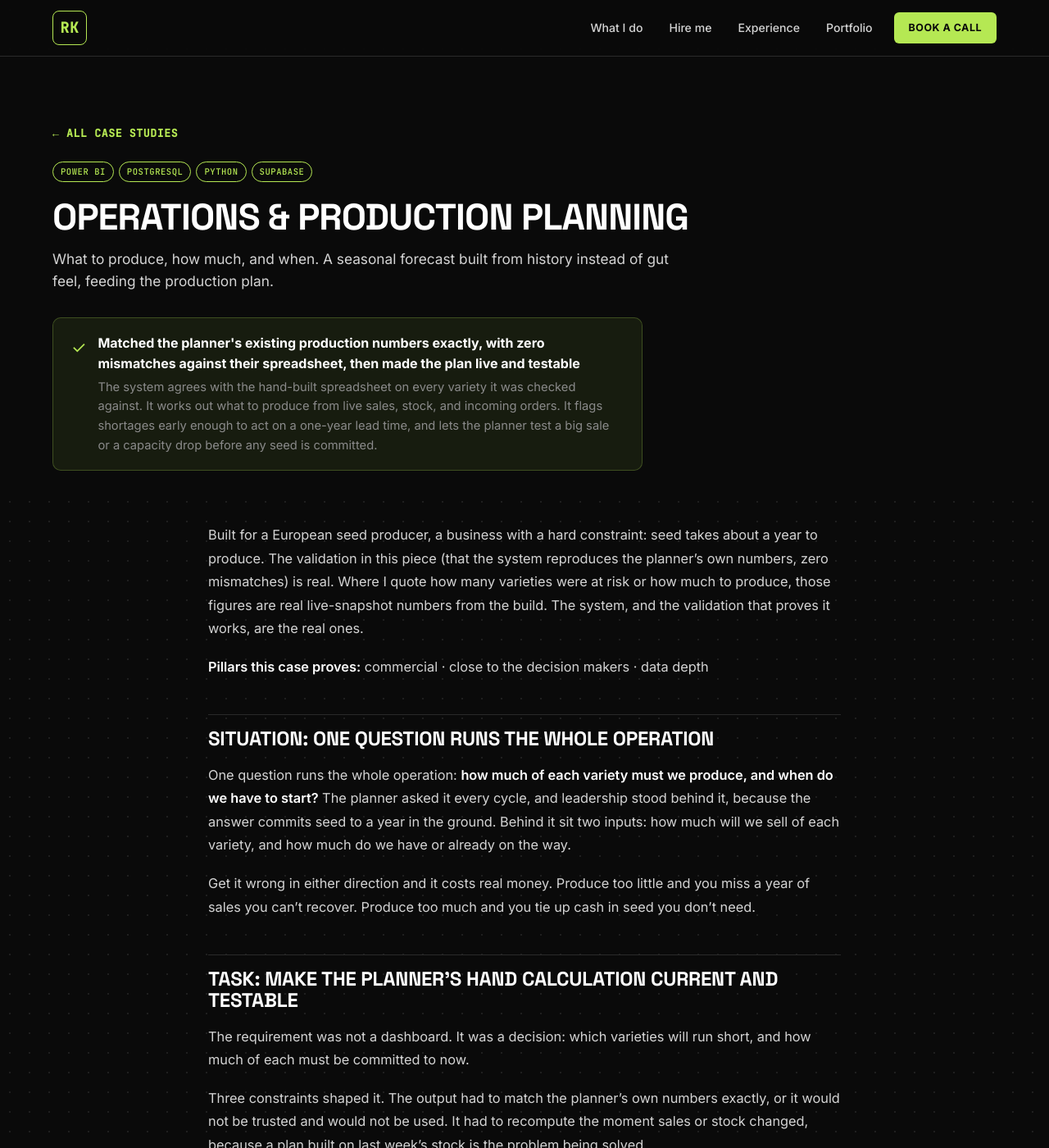
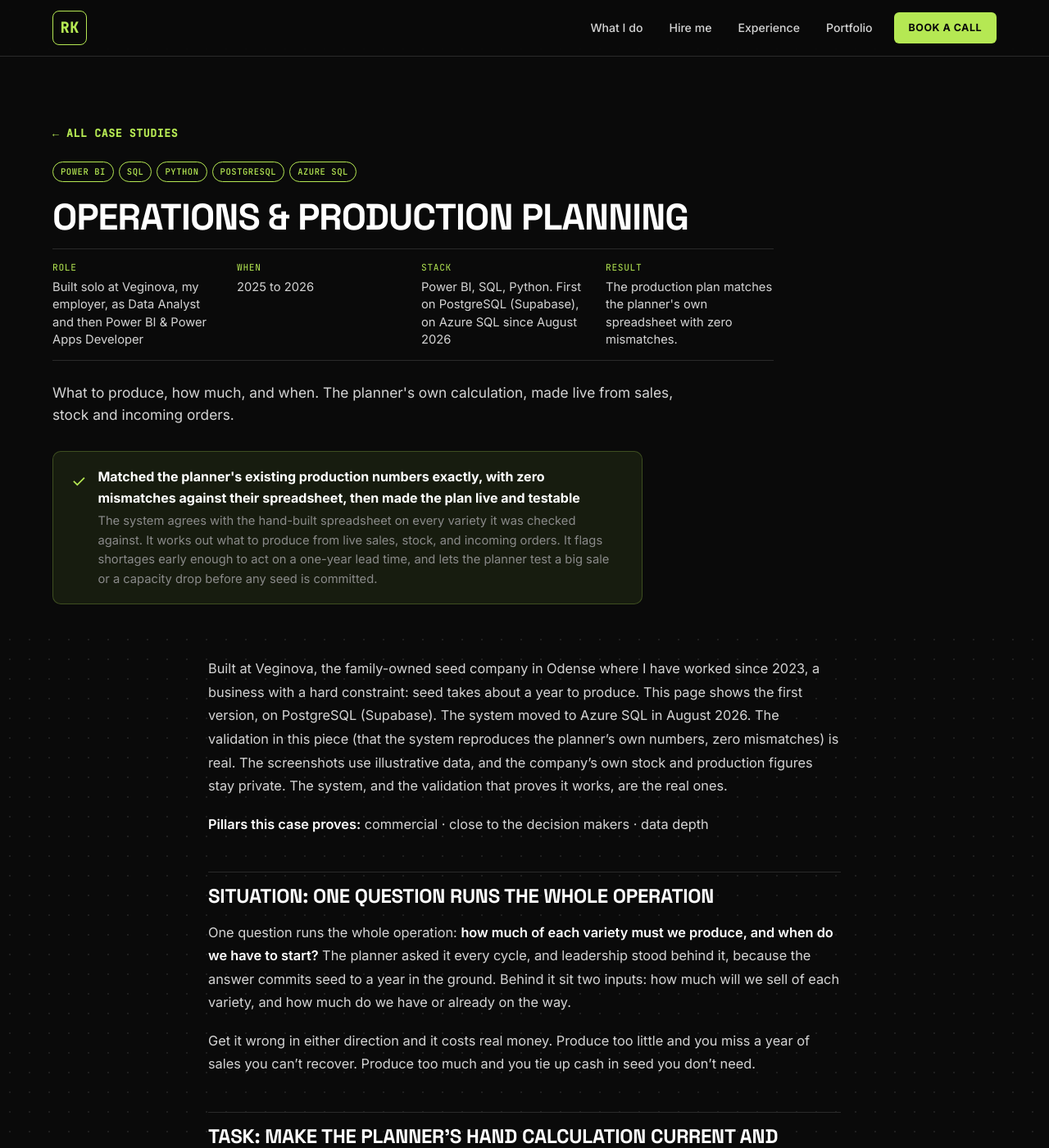
Before and after one commit to rasmuskampmann1998/rasmuskampmann.com, a Jekyll site: the page built from _projects/03-veginova-operations.md, in a window 1280 px wide and 1400 px high. Shown: the whole window at 82% size. Built offline with Jekyll 4.4.1, drawn with Linux system fonts in a browser that asks for light colours; some of the changed text lies outside the part shown.

Commit message:
Case 03 and project layout: facts line (role, when, stack, result), Veginova as employer, Postgres to Azure SQL
The layout renders a facts block from front matter and the archived notice
points to the freelance work. Case 03: the tagline no longer claims a seasonal
forecast, the first version on Postgres (Supabase) is labelled with the move to
Azure SQL in August 2026, two staged contrasts rewritten, and the per-variety
stock values and production snapshot counts taken out now that the company is
named.

Co-Authored-By: Claude Opus 5.5 <noreply@anthropic.com>

````diff
--- a/_layouts/project.html
+++ b/_layouts/project.html
@@ -6,7 +6,7 @@ layout: default
     <div class="container">
       <a href="{{ '/portfolio/#projects' | relative_url }}" class="back-link">&larr; All case studies</a>
       {% if page.archived %}
-      <p class="archived-notice">Archived analysis work. My current focus is here: <a href="{{ '/' | relative_url }}">operations systems for seed and agriculture companies</a>.</p>
+      <p class="archived-notice">Earlier analysis work, kept online. What I do now: <a href="{{ '/' | relative_url }}">freelance Power BI and Power Platform work</a>.</p>
       {% endif %}
       <div class="project-tools-header">
         {% for tool in page.tools %}
@@ -14,6 +14,14 @@ layout: default
         {% endfor %}
       </div>
       <h1>{{ page.title }}</h1>
+      {% if page.facts %}
+      <dl class="project-facts">
+        <div><dt>Role</dt><dd>{{ page.facts.role }}</dd></div>
+        <div><dt>When</dt><dd>{{ page.facts.when }}</dd></div>
+        <div><dt>Stack</dt><dd>{{ page.facts.stack }}</dd></div>
+        <div><dt>Result</dt><dd>{{ page.facts.result }}</dd></div>
+      </dl>
+      {% endif %}
       {% if page.tagline %}<p class="project-tagline-hero">{{ page.tagline }}</p>{% endif %}
       <div class="outcome-callout">
         <span class="outcome-icon">&#x2713;</span>
--- a/_projects/03-veginova-operations.md
+++ b/_projects/03-veginova-operations.md
@@ -1,9 +1,14 @@
 ---
 layout: project
 title: Operations & Production Planning
-tagline: "What to produce, how much, and when. A seasonal forecast built from history instead of gut feel, feeding the production plan."
+tagline: "What to produce, how much, and when. The planner's own calculation, made live from sales, stock and incoming orders."
 description: "The production plan lived in a spreadsheet. It went stale the moment a sale landed. That is dangerous when seed takes a year to grow. I rebuilt the plan as a live system. It matches the planner's own numbers exactly, warns about shortages while there is still time to act, and lets them test a big order before committing seed."
-tools: [Power BI, PostgreSQL, Python, Supabase]
+tools: [Power BI, SQL, Python, PostgreSQL, Azure SQL]
+facts:
+  role: "Built solo at Veginova, my employer, as Data Analyst and then Power BI & Power Apps Developer"
+  when: "2025 to 2026"
+  stack: "Power BI, SQL, Python. First on PostgreSQL (Supabase), on Azure SQL since August 2026"
+  result: "The production plan matches the planner's own spreadsheet with zero mismatches."
 outcome_headline: "Matched the planner's existing production numbers exactly, with zero mismatches against their spreadsheet, then made the plan live and testable"
 outcome_detail: "The system agrees with the hand-built spreadsheet on every variety it was checked against. It works out what to produce from live sales, stock, and incoming orders. It flags shortages early enough to act on a one-year lead time, and lets the planner test a big sale or a capacity drop before any seed is committed."
 featured: true
@@ -13,7 +18,7 @@ github_url: https://github.com/rasmuskampmann1998/rasmus-kampmann-case-studies/t
 coming_soon: false
 ---
 
-Built for a European seed producer, a business with a hard constraint: seed takes about a year to produce. The validation in this piece (that the system reproduces the planner's own numbers, zero mismatches) is real. Where I quote how many varieties were at risk or how much to produce, those figures are real live-snapshot numbers from the build. The system, and the validation that proves it works, are the real ones.
+Built at Veginova, the family-owned seed company in Odense where I have worked since 2023, a business with a hard constraint: seed takes about a year to produce. This page shows the first version, on PostgreSQL (Supabase). The system moved to Azure SQL in August 2026. The validation in this piece (that the system reproduces the planner's own numbers, zero mismatches) is real. The screenshots use illustrative data, and the company's own stock and production figures stay private. The system, and the validation that proves it works, are the real ones.
 
 **Pillars this case proves:** commercial · close to the decision makers · data depth
 
@@ -25,7 +30,7 @@ Get it wrong in either direction and it costs real money. Produce too little and
 
 ## Task: make the planner's hand calculation current and testable
 
-The requirement was not a dashboard. It was a decision: which varieties will run short, and how much of each must be committed to now.
+The requirement was a decision rather than a dashboard: which varieties will run short, and how much of each must be committed to now.
 
 Three constraints shaped it. The output had to match the planner's own numbers exactly, or it would not be trusted and would not be used. It had to recompute the moment sales or stock changed, because a plan built on last week's stock is the problem being solved.
 
@@ -41,7 +46,7 @@ The stakes are high because of one brutal fact: **seed production takes about a
 
 I took the logic the planner was running by hand and built it into a live system. For every seed variety, it computes the core question, **how much to produce**, from what's actually selling, what's in stock, and what's already on the way.
 
-The path from source to screen: sales, stock, and incoming orders load automatically from the source sheets into Postgres with Python. The planning logic runs as one SQL view against a proper data model. Power BI is the display layer on top. Building it this way is what lets the plan update itself and stay accurate as sales and stock change.
+The path from source to screen in the first version: sales, stock, and incoming orders load automatically from the source sheets into Postgres with Python. The planning logic runs as one SQL view against a proper data model. Power BI is the display layer on top. Building it this way is what lets the plan update itself and stay accurate as sales and stock change.
 
 Three things made it useful beyond the spreadsheet:
 
@@ -55,12 +60,12 @@ The full technical detail (the SQL engine, the snapshot mechanism, the validatio
 
 The real test of a planning system is whether it matches reality. I validated the engine against the planner's own existing spreadsheet, the numbers built by hand over years of running the business.
 
-**It reproduced the planning figures exactly, with zero mismatches.** That's what made it trustworthy: it wasn't a different answer, it was *the planner's* answer, made live and able to update itself. A planner doesn't adopt a system that argues with them. They adopt one that agrees with the sheet they trust, and then keeps up when the sheet can't.
+**It reproduced the planning figures exactly, with zero mismatches.** That's what made it trustworthy: it gave *the planner's* own answer, made live and able to update itself. A planner doesn't adopt a system that argues with them. They adopt one that agrees with the sheet they trust, and then keeps up when the sheet can't.
 
 ![Production plan, what to produce per variety, coloured by red/green status]({{ '/assets/images/projects/veginova-operations-production.png' | relative_url }})
 *The production plan: total to produce, varieties needing production, and varieties at risk, with the produce quantity per variety. The planner's red/green sheet, made live and always current. The real Power BI dashboard, shown on illustrative data.*
 
-Across the active varieties, the live snapshot showed **500 units to produce, 13 varieties red (below the safety line), and 9 needing production this cycle**. Two of those numbers look like they should match but don't, and the gap is the point: a variety can be red (its ending stock is below the safety line) yet still need zero production, because it has enough to cover its own expected sales. The system shows both, so a warning light is never mistaken for a production order.
+Across the active varieties, the live snapshot showed **more varieties red (below the safety line) than varieties needing production this cycle**. Those two counts look like they should match but don't, and the gap is the point: a variety can be red (its ending stock is below the safety line) yet still need zero production, because it has enough to cover its own expected sales. The system shows both, so a warning light is never mistaken for a production order.
 
 ![Need versus plan, computed production need beside the planner's batch target]({{ '/assets/images/projects/veginova-operations-need-vs-plan.png' | relative_url }})
 *Computed need beside the planner's own batch target, variety by variety, so the gap between "just enough" and the planner's lot size is visible, not buried. The real Power BI dashboard, shown on illustrative data.*
@@ -76,11 +81,11 @@ The planner runs production off a system that updates itself and shows what's at
 
 ## What it does not do
 
-**This is not statistical forecasting.** It is a planning system with scenario testing, validated against ground truth. The business runs on named deals, not predictable trends, so the planner's judgment is the input and the system makes that judgment live, fast and forward-looking. Claiming a forecast the data can't support would be the weaker move.
+**It is a planning system with scenario testing, validated against ground truth, and no statistical forecast.** The business runs on named deals, not predictable trends, so the planner's judgment is the input and the system makes that judgment live, fast and forward-looking. Claiming a forecast the data can't support would be the weaker move.
 
 **Production is never measured.** `implied_production` is inferred from stock movement. When stock rises with no recorded arrival, the system attributes the difference to production. That is an inference, and where it comes out negative the transparency page flags it rather than absorbing it.
 
-**Stock history is two observations.** Everything drawn between them is interpolation. The line looks like a trend and is not one. It is two audited year-ends with a straight line between them.
+**Stock history is two observations.** Everything drawn between them is interpolation: two audited year-ends with a straight line between them, which looks like a trend without being one.
 
 **The safety buffer is unseeded.** `safety_floor` and `safety_months` have no per-variety values yet, so the engine currently produces just enough not to go negative rather than a real batch size. Setting them is a growing decision, not a modelling one I can make.
 
@@ -90,13 +95,13 @@ The planner runs production off a system that updates itself and shows what's at
 
 Built end-to-end, solo, close to the decision makers. The planner's mental model is the spec: I sat with them, took the logic they ran by hand, and rebuilt it as a system they could verify against their own sheet before trusting it.
 
-Power BI · PostgreSQL · SQL · Python · Supabase
+Power BI · SQL · Python · PostgreSQL on Supabase, moved to Azure SQL in August 2026
 
 ---
 
 ## How it's built
 
-*For the technically inclined, here's how it's actually built. Everyone else can stop here, the business story above is the point.*
+*For the technically inclined, here's how it's actually built. Everyone else can stop here, the business story above is the point. The code below is the first version on Postgres. The system moved to Azure SQL in August 2026, and the business rules still live in SQL with Power BI as the display layer.*
 
 The architectural decision that matters most: the planning logic is **one SQL view, not DAX.** Power BI renders the marts and runs nothing of consequence. This is deliberate. A production plan is stateful, ending stock this cycle feeds opening stock next cycle, and it has to recompute the instant sales or stock change. DAX recomputes per visual at render time and can't hold that kind of rolling state cleanly. Putting the engine in a Postgres view means the plan is correct the moment the data lands, every consumer sees the same numbers, and the logic can be tested in SQL on its own, without opening Power BI.
 
@@ -131,11 +136,12 @@ The append-not-overwrite behaviour is proven by a test that commits twice with o
 **The validation.** The "reproduces the planner's sheet" claim is enforced in code, not asserted. A gate checks the engine's output against known-good anchor varieties from the planner's spreadsheet, exact ending stock, exact status, exact production need:
 
 ```python
+# exact values come from the planner's sheet; they stay private here
 want = {
-    "ST52":  {"ending_stock": 943.03,  "status": "green", "production_need": 0},
-    "ST156": {"ending_stock": 47.48,   "status": "red",   "production_need": 0},
-    "ST303": {"ending_stock": -134.15, "status": "red",   "production_need": 134.15},
-    "ST305": {"ending_stock": 2283.52, "status": "green", "production_need": 0},
+    "ST52":  {"ending_stock": ..., "status": "green", "production_need": 0},
+    "ST156": {"ending_stock": ..., "status": "red",   "production_need": 0},
+    "ST303": {"ending_stock": ..., "status": "red",   "production_need": ...},
+    "ST305": {"ending_stock": ..., "status": "green", "production_need": 0},
 }
 ```
 
````
